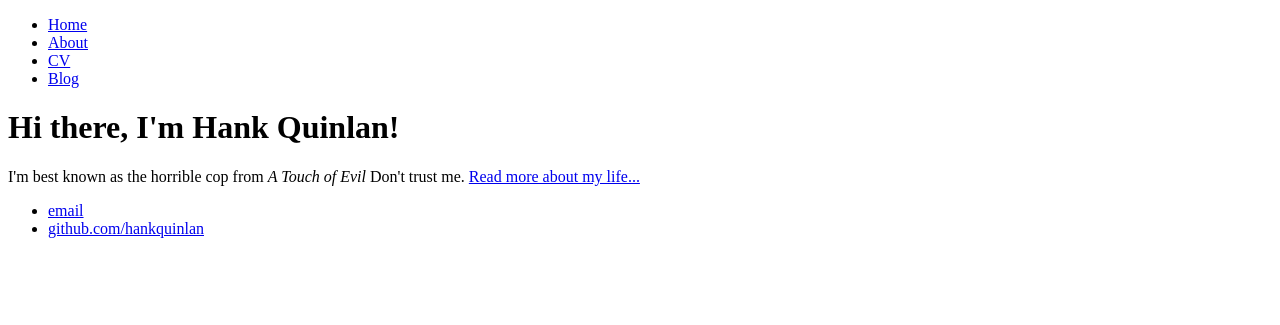
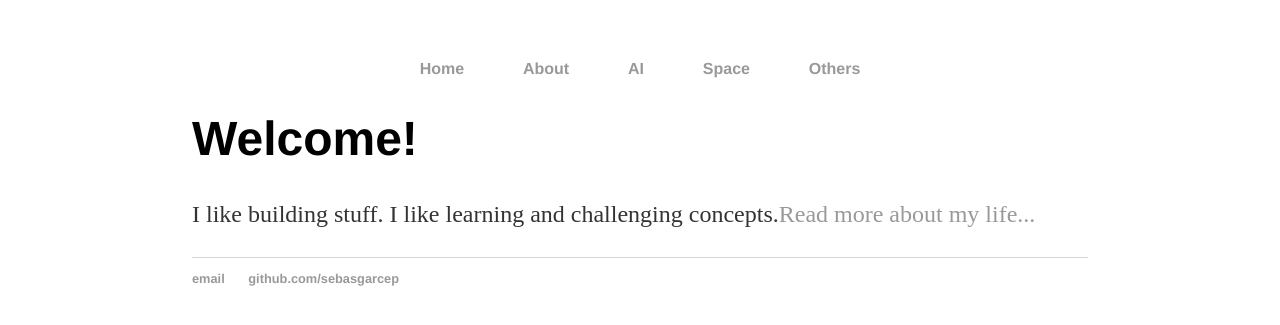
Before and after one commit to sebasgarcep/sebasgarcep.github.io, a Jekyll site: the page built from pages/index.html, in a window 1280 px wide. Shown: the top 325 px of the page. Built offline with Jekyll 4.4.1, drawn with Linux system fonts in a browser that asks for light colours.

Commit message:
Page customized

```diff
--- a/_config.yml
+++ b/_config.yml
@@ -1,3 +1,3 @@
-name: Hank Quinlan, Horrible Cop
+name: Sebastian Garrido's personal website
 markdown: kramdown
 permalink: /blog/:year/:month/:day/:title
--- a/_layouts/default.html
+++ b/_layouts/default.html
@@ -6,12 +6,23 @@
 			<link rel="stylesheet" type="text/css" href="/css/main.css">
 		</head>
 		<body>
-			<nav>
-	    		<ul>
-	        		<li><a href="/">Home</a></li>
-		        	<li><a href="/about">About</a></li>
-	        		<li><a href="/cv">CV</a></li>
-	        		<li><a href="/blog">Blog</a></li>
+			<nav id="page-header">
+	    		<ul class="navigation-children-container">
+	        		<li class="navigation-children page-header-children">
+								<a href="/">Home</a>
+							</li>
+		        	<li class="navigation-children page-header-children">
+								<a href="/about">About</a>
+							</li>
+	        		<li class="navigation-children page-header-children">
+								<a href="/ai">AI</a>
+							</li>
+	        		<li class="navigation-children page-header-children">
+								<a href="/space">Space</a>
+							</li>
+	        		<li class="navigation-children page-header-children">
+								<a href="/others">Others</a>
+							</li>
 	    		</ul>
 			</nav>
 			<div class="container">
@@ -19,10 +30,14 @@
 			{{ content }}
 
 			</div><!-- /.container -->
-			<footer>
-	    		<ul>
-	        		<li><a href="mailto:hankquinlanhub@gmail.com">email</a></li>
-	        		<li><a href="https://github.com/hankquinlan">github.com/hankquinlan</a></li>
+			<footer id="page-footer">
+	    		<ul class="navigation-children-container">
+	        		<li class="navigation-children page-footer-children">
+								<a href="mailto:sebasgarcep@gmail.com">email</a>
+							</li>
+	        		<li class="navigation-children page-footer-children">
+								<a href="https://github.com/sebasgarcep">github.com/sebasgarcep</a>
+							</li>
 				</ul>
 			</footer>
 		</body>
--- /dev/null
+++ b/css/main.css
@@ -0,0 +1,75 @@
+body {
+    margin: 60px auto;
+    width: 70%;
+}
+
+#page-header {
+    text-align: center;
+}
+
+.navigation-children-container {
+    font-family:'Helvetica', 'Arial', 'Sans-Serif';
+    padding: 0px;
+    list-style: none;
+    font-weight: bold;
+}
+
+.navigation-children {
+    display: inline;
+}
+
+.page-header-children {
+    margin-left: 1.7em;
+    margin-right: 1.7em;
+}
+
+#page-footer {
+    border-top: 1px solid #d5d5d5;
+    font-size: .8em;
+}
+
+.page-footer-children {
+    margin-right: 20px;
+}
+
+a {
+    display: inline-block;
+	position: relative;
+    text-decoration: none;
+    color: #999;
+}
+
+a:after {
+    content: '';
+	display: block;
+	margin: auto;
+	height: 1px;
+	width: 0px;
+	background: transparent;
+	transition: width .5s ease, background-color .5s ease;
+}
+
+a:hover:after {
+    width: 100%;
+	background: #999;
+}
+
+h1 {
+    font-size: 3em;
+    font-family:'Helvetica', 'Arial', 'Sans-Serif';
+}
+
+p {
+    font-size: 1.5em;
+    line-height: 1.4em;
+    color: #333;
+}
+
+ul.posts {
+    margin: 20px auto 40px;
+    font-size: 1.5em;
+}
+
+ul.posts li {
+    list-style: none;
+}
--- a/index.html
+++ /dev/null
@@ -1,8 +0,0 @@
----
-layout: default
-title: Hank Quinlan, Horrible Cop
----
-<div class="blurb">
-	<h1>Hi there, I'm Hank Quinlan!</h1>
-	<p>I'm best known as the horrible cop from <em>A Touch of Evil</em> Don't trust me. <a href="/about">Read more about my life...</a></p>
-</div><!-- /.blurb -->
--- /dev/null
+++ b/pages/index.html
@@ -0,0 +1,9 @@
+---
+layout: default
+title: Sebastian Garrido
+permalink: /
+---
+<div class="blurb">
+	<h1>Welcome!</h1>
+	<p>I like building stuff. I like learning and challenging concepts.<a href="/about">Read more about my life...</a></p>
+</div><!-- /.blurb -->
```
Also changed, not shown: README.md (deleted, +0 -3 lines), main.css (deleted, +0 -43 lines), pages/about.html (added, +9 -0 lines).
